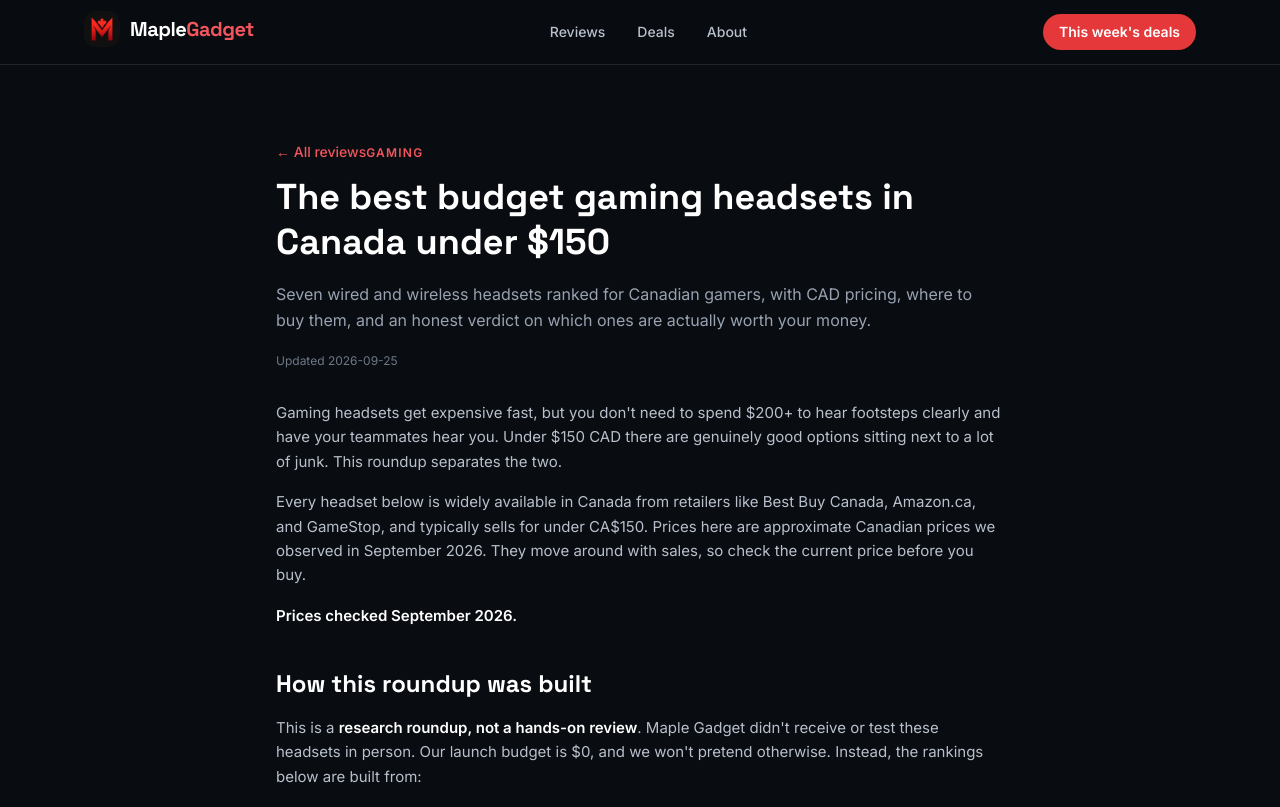
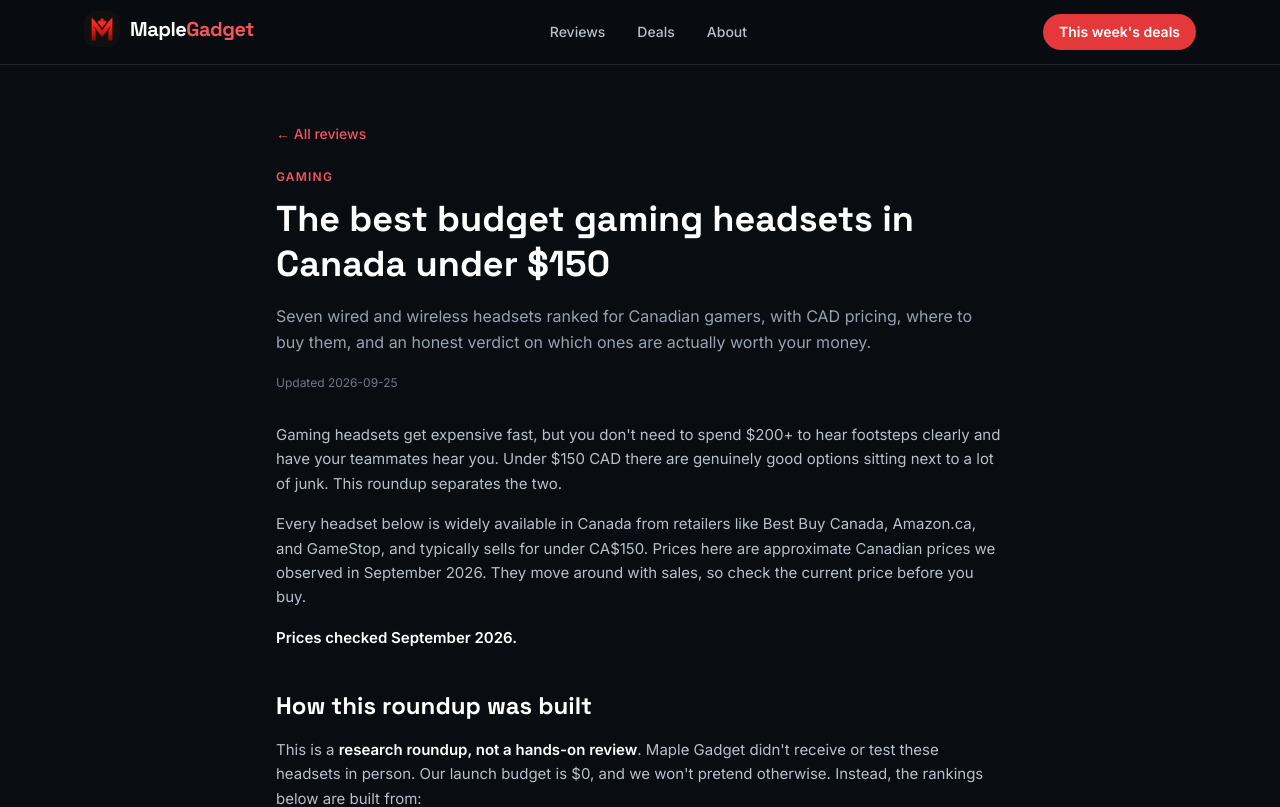
Before and after one commit to BrettR99/maple-gadget, a Next.js app: page /reviews/best-budget-gaming-headsets-canada in a window 1280 px wide. Shown: the top 807 px of the page. Built offline with nearby package versions, Linux system fonts and the light colour scheme.

Commit message:
Fix article header: category label on its own line below the back link

```diff
--- a/app/reviews/[slug]/page.tsx
+++ b/app/reviews/[slug]/page.tsx
@@ -77,7 +77,7 @@ export default async function ReviewPage({
 
       <Link
         href={`/reviews/category/${categorySlug(post.category)}`}
-        className="mt-6 inline-block text-xs font-semibold uppercase tracking-widest text-maple-400 hover:text-maple-500"
+        className="mt-6 block w-fit text-xs font-semibold uppercase tracking-widest text-maple-400 hover:text-maple-500"
       >
         {post.category}
       </Link>
```
